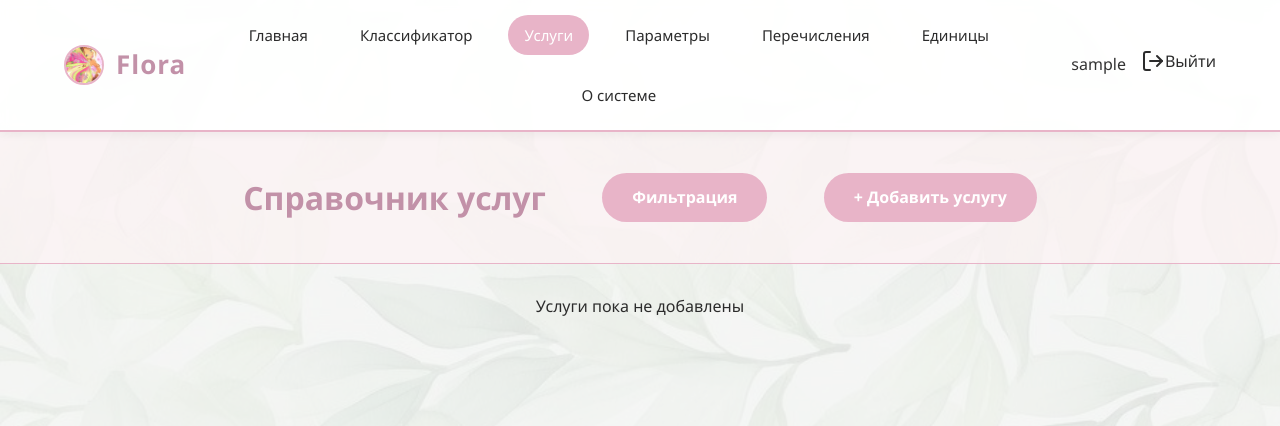
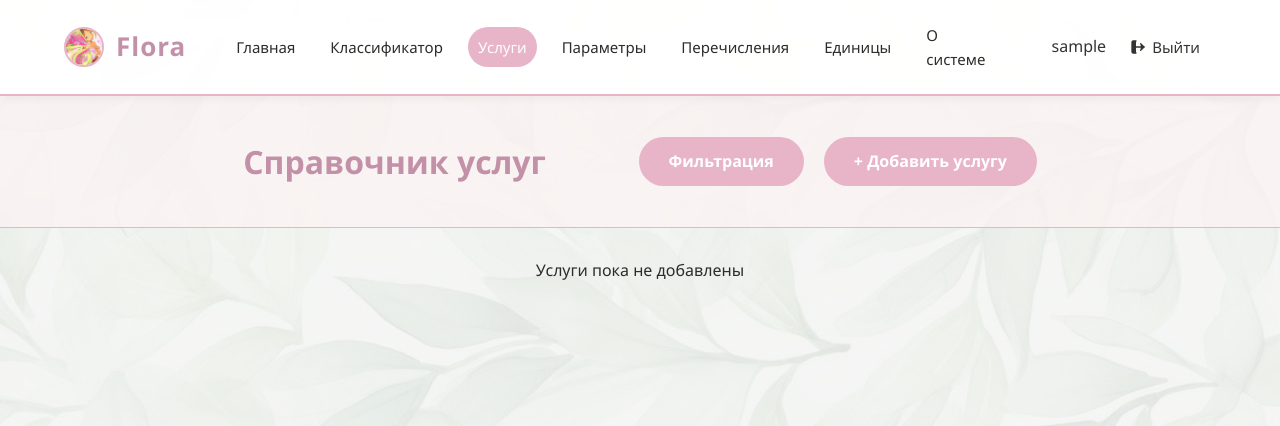
Before and after one commit to juuxi/beauty_salon, a Django app: page /services/list/ in a window 1280 px wide. Shown: the top 426 px of the page. Run offline with Django 5.2, Linux system fonts and the light colour scheme; the visitor is signed in with stand-in values (Sample User, id 1); data that the repository does not hold is empty.

Commit message:
nav/buttons template fix

```diff
--- a/beauty_salon/static/css/style.css
+++ b/beauty_salon/static/css/style.css
@@ -82,6 +82,7 @@ a {
     width: 100%;
     align-items: center;
     justify-content: space-between;
+    gap: 40px;
 }
 
 .logo {
@@ -115,14 +116,14 @@ a {
 .nav__list {
     list-style: none;
     display: flex;
-    gap: 20px;
+    gap: 10px;
     flex-wrap: wrap;
     justify-content: center;
 }
 
 .nav__link {
     font-weight: 500;
-    padding: 8px 16px;
+    padding: 8px 10px;
     border-radius: 20px;
     transition: var(--transition);
     display: inline-block;
@@ -169,6 +170,11 @@ a {
     display: flex;
     align-items: center;
     justify-content: space-between;
+}
+
+.header-actions {
+    display: flex;
+    gap: 20px; /* ← Ключевое свойство: расстояние между кнопками */
 }
 
 .page-title {
@@ -632,8 +638,7 @@ a {
     display: flex;
     justify-content: center;
     align-items: center;
-    min-height: 100vh;
-    margin: 0;
+    margin: 20px;
 }
 
 /* Само белое окно (карточка) */
@@ -762,6 +767,7 @@ a {
     background: #e8b4c8;
     color: white;
     box-shadow: 0 4px 10px rgba(129, 178, 154, 0.4);
+    line-height: normal;
 }
 .btn-save-pink:hover {
     background: #c291a8;
@@ -880,15 +886,11 @@ a {
 .btn-reset {
     background: none;
     border: none;
-    padding: 0;
     margin: 0;
-    font-family: inherit; /* Наследуем шрифт от родителя */
-    font-size: inherit;   /* Наследуем размер шрифта */
+    font: inherit;
     cursor: pointer;
-    display: inline-flex; /* Чтобы иконка и текст были в одну линию */
-    align-items: center;
-    text-decoration: none; /* Убираем подчеркивание, если оно есть у ссылок */
-    color: inherit;        /* Цвет берется от родителя или класса nav__link */
+    display: inline-flex;
+    align-items: center;     /* Цвет берется от родителя или класса nav__link */
 }
 
 .form-actions__left {
@@ -907,3 +909,156 @@ a {
     font-size: 0.9em;               /* Чуть меньше основного текста */
     color: #666;                    /* Серый цвет, чтобы не отвлекать */
 }
+
+/* 1. Исправляем контейнер авторизации */
+.auth-block {
+    display: flex;
+    align-items: center; /* Выравниваем имя и кнопку по центру по вертикали */
+    margin-left: 30px;   /* Отступ от последнего пункта меню "О системе" */
+    gap: 15px;           /* Расстояние между именем пользователя и кнопкой "Выйти" */
+}
+
+/* 2. Исправляем шрифт и вид имени пользователя */
+.user-username {
+    font-family: inherit; /* Наследуем шрифт от body/header, чтобы не отличался */
+    font-size: inherit;   /* Размер шрифта как у ссылок меню */
+    font-weight: 500;     /* Чуть жирнее, чтобы выделялось как имя, но не как заголовок */
+    color: #333;          /* Цвет текста (подстройте под ваш дизайн, если нужно) */
+    white-space: nowrap;  /* Чтобы имя не переносилось на новую строку */
+}
+
+/* 3. Сбрасываем стили кнопки "Выйти", чтобы она выглядела как ссылка меню */
+.btn-reset {
+    /* Убираем стандартные стили браузера для button */
+    background: none;
+    border: none;
+    padding: 0;
+    margin: 0;
+
+    /* Наследуем стили от родительского элемента (.nav__link или .nav) */
+    font-family: inherit;
+    font-size: inherit;
+    font-weight: inherit;
+    color: inherit;       /* Цвет берется от .nav__link */
+    cursor: pointer;
+
+    /* Важно: если у .nav__link есть padding, кнопка должна его учитывать */
+    /* Если .nav__link имеет padding: 15px 0;, то кнопка тоже будет иметь такие отступы */
+
+    /* Убираем синюю обводку при клике (фокус) */
+    outline: none;
+}
+
+/* 4. Дополнительно: убедимся, что форма не ломает поток */
+.auth-block form {
+    display: inline-flex;
+    align-items: center;
+    margin: 0;
+    padding: 0;
+}
+
+/* 5. Если иконка внутри кнопки съезжает, выравниваем её */
+.btn-reset svg,
+.btn-reset img {
+    vertical-align: middle;
+    margin-right: 5px; /* Отступ между иконкой и текстом "Выйти" */
+    width: 16px;       /* Фиксируем размер иконки, если нужно */
+    height: 16px;
+}
+
+/* Убедимся, что nav занимает всю доступную ширину и элементы внутри него выстраиваются в ряд */
+.nav {
+    display: flex;
+    align-items: center;
+    justify-content: space-between; /* Распределяет пространство между списком и auth-block */
+    width: 100%;
+    gap: 20px; /* Отступ между последним пунктом меню и блоком авторизации */
+}
+
+/* Список ссылок — должен быть гибким и не занимать лишнее место */
+.nav__list {
+    display: flex;
+    align-items: center;
+    gap: 15px; /* Отступы между пунктами меню */
+    margin: 0;
+    padding: 0;
+    list-style: none;
+    flex-wrap: nowrap; /* Запрещаем перенос пунктов меню */
+}
+
+/* Блок авторизации — тоже в одну линию */
+.auth-block {
+    display: flex;
+    align-items: center;
+    gap: 8px; /* Отступ между именем и кнопкой "Выйти" */
+    white-space: nowrap; /* Чтобы имя + кнопка не разрывались */
+}
+
+/* Сброс стилей кнопки "Выйти" */
+.btn-reset {
+    background: none;
+    border: none;
+    padding: 0;
+    margin: 0;
+    font: inherit;
+    color: inherit;
+    cursor: pointer;
+    display: inline-flex;
+    align-items: center;
+}
+
+/* Иконка внутри кнопки */
+.btn-reset svg,
+.btn-reset img {
+    vertical-align: middle;
+    margin-right: 4px;
+    width: 16px;
+    height: 16px;
+}
+
+/* Имя пользователя */
+.user-username {
+    font-weight: 500;
+    color: #333;
+    white-space: nowrap;
+}
+
+/* Стиль для кнопки "Выйти" */
+.btn-logout {
+    /* Сброс стандартных стилей кнопки */
+    background-color: transparent;
+    border: none;
+
+    /* Отступы: создают тот самый "овальчик" или область вокруг текста */
+    padding: 8px 16px;
+
+    /* Типографика: такая же, как в меню */
+    font-family: inherit;
+    font-size: 15px; /* Подберите размер под ваше меню */
+    font-weight: 500;
+    color: #333;     /* Цвет текста (темно-серый) */
+
+    /* Внешний вид */
+    cursor: pointer;
+    border-radius: 20px; /* Скругление углов (сделайте 0, если нужны квадратные) */
+    transition: all 0.3s ease; /* Плавная анимация */
+
+    /* Выравнивание иконки и текста */
+    display: inline-flex;
+    align-items: center;
+    gap: 6px; /* Расстояние между иконкой и словом "Выйти" */
+}
+
+/* Эффект при наведении */
+.btn-logout:hover {
+    background-color: #fce4ec; /* Светло-розовый фон (под цвет Flora) */
+    color: #d81b60;            /* Темно-розовый текст */
+}
+
+/* Иконка внутри кнопки */
+.btn-logout svg,
+.btn-logout img {
+    width: 16px;
+    height: 16px;
+    fill: currentColor; /* Иконка красится в цвет текста */
+}
--- a/beauty_salon/templates/includes/header.html
+++ b/beauty_salon/templates/includes/header.html
@@ -29,7 +29,7 @@
                         <form action="{% url 'pages:logout' %}" method="post" style="display:inline;">
                             {% csrf_token %}
                             <!-- Кнопка выглядит как ссылка благодаря классам nav__link и btn-reset -->
-                            <button type="submit" class="nav__link btn-reset">
+                            <button type="submit" class="btn-logout">
                                 {% include 'includes/svg/leave.html' %} Выйти
                             </button>
                         </form>
--- a/beauty_salon/templates/service/services.html
+++ b/beauty_salon/templates/service/services.html
@@ -6,8 +6,10 @@
 {% block content %}
 <div class="page-header">
     <h1 class="page-title">Справочник услуг</h1>
-    <a href="{% url 'master_dashboard:service-filter' %}" class="btn btn--primary open-modal-btn">Фильтрация</a>
-    <a href="{% url 'master_dashboard:service-create' %}" class="btn btn--primary open-modal-btn">+ Добавить услугу</a>
+    <div class="header-actions">
+        <a href="{% url 'master_dashboard:service-filter' %}" class="btn btn--primary open-modal-btn">Фильтрация</a>
+        <a href="{% url 'master_dashboard:service-create' %}" class="btn btn--primary open-modal-btn">+ Добавить услугу</a>
+    </div>
 </div>
 
 <div class="container">
```
